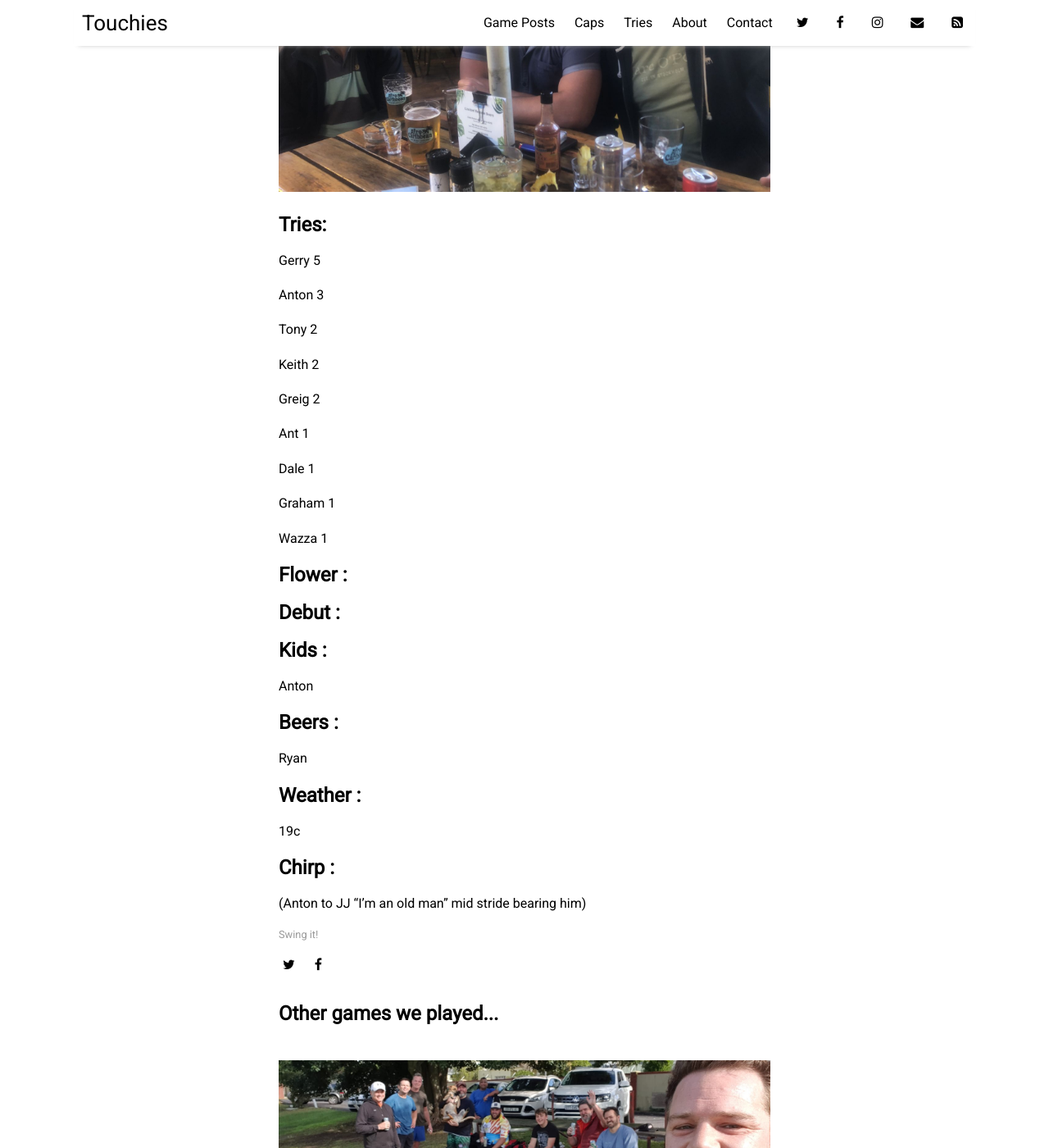
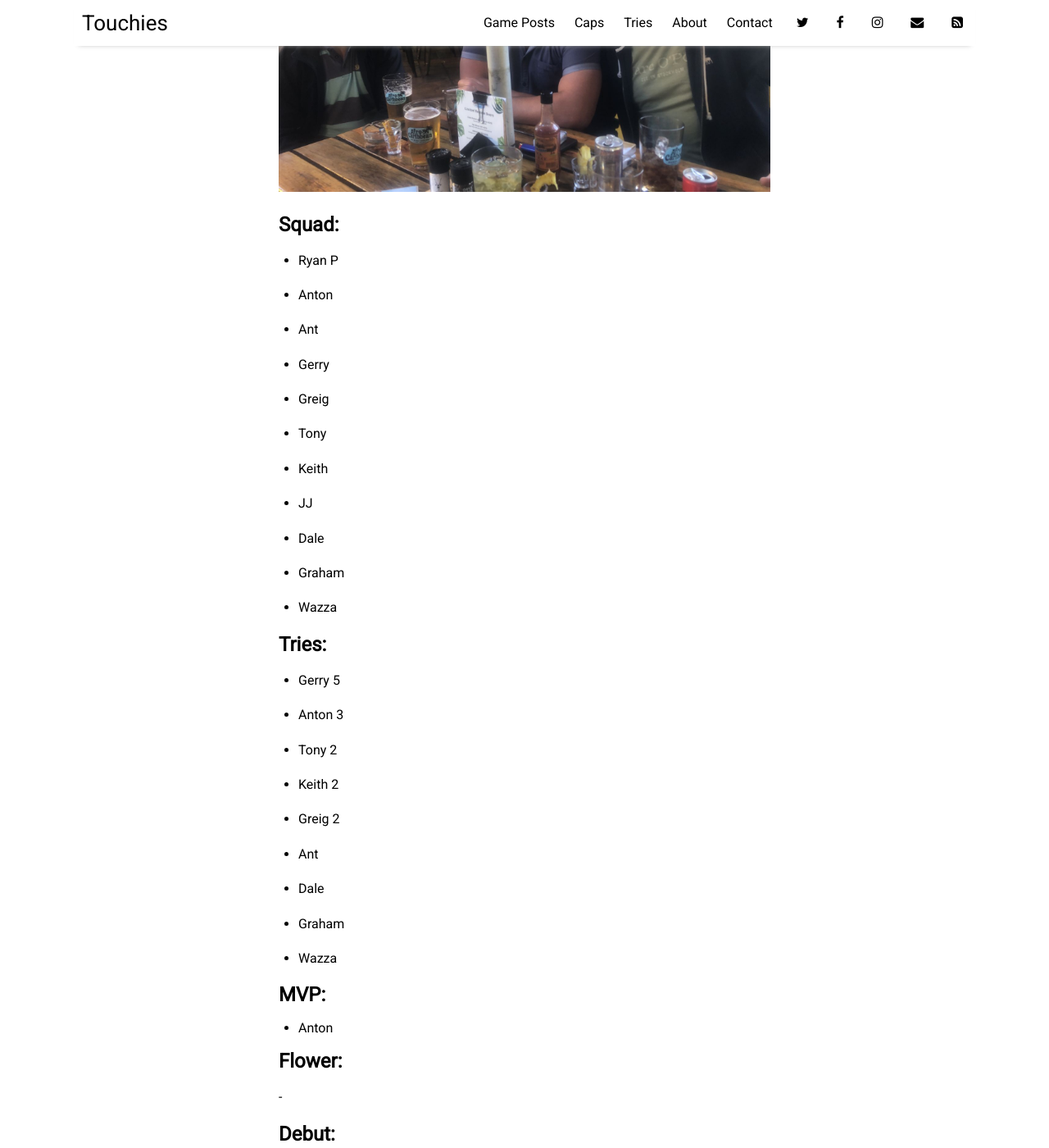
Before and after one commit to sundayrugby/sundayrugby.github.io, a Jekyll site: the page built from _posts/2022-04-18-D.md, in a window 1280 px wide and 1400 px high, scrolled down 266 px. Shown: the whole window at 82% size. Built offline with Jekyll 4.4.1, drawn with Linux system fonts in a browser that asks for light colours; nearby versions of some CDN libraries; some of the changed text lies outside the part shown.

Commit message:
Update 2022-04-18-D.md

```diff
--- a/_posts/2022-04-18-D.md
+++ b/_posts/2022-04-18-D.md
@@ -7,50 +7,83 @@
 image: 2022_04_18.jpg
 ---
 
+## Squad:
+
+* Ryan P
+
+* Anton
+
+* Ant
+
+* Gerry
+
+* Greig
+
+* Tony
+
+* Keith
+
+* JJ
+
+* Dale
+
+* Graham
+
+* Wazza
+
+
 ## Tries:
 
-Gerry 5
+* Gerry 5
 
-Anton 3
+* Anton 3
 
-Tony 2
+* Tony 2
 
-Keith 2
+* Keith 2
 
-Greig 2
+* Greig 2
 
-Ant 1
+* Ant
 
-Dale 1
+* Dale
 
-Graham 1
+* Graham
 
-Wazza 1
-
-
-## Flower :
+* Wazza
 
 
 
-## Debut :
+## MVP:
+
+* Anton
 
 
+## Flower:
 
-## Kids :
-
-Anton
+-
 
 
-## Beers :
+## Debut:
 
-Ryan
+-
 
 
-## Weather :
+## Kids:
 
-19c
+* Anton
 
 
-## Chirp :
+## Beers:
 
-(Anton to JJ "I'm an old man" mid stride bearing him)
+* Ryan P
+
+
+## Chirp:
+
+* (Anton to JJ "I'm an old man" mid stride bearing him)
+
+
+## Weather:
+
+* 19c
```
